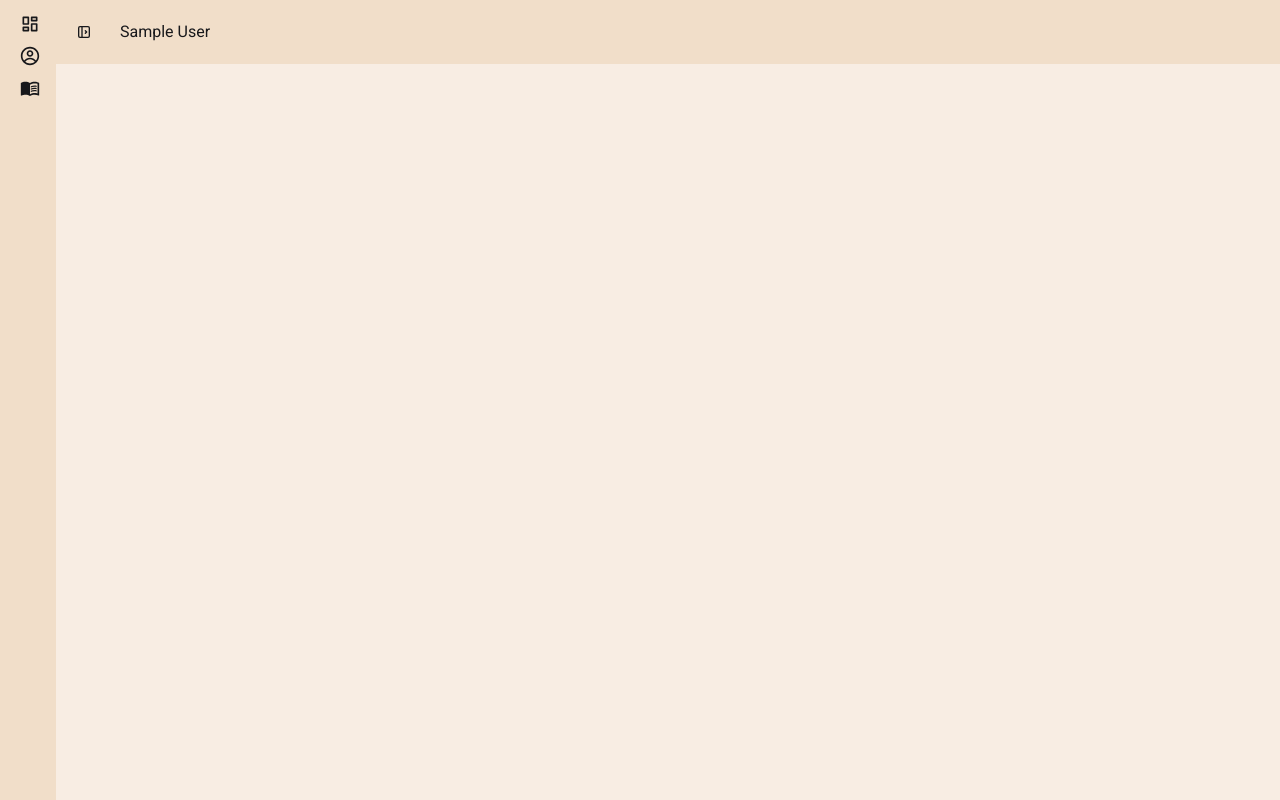
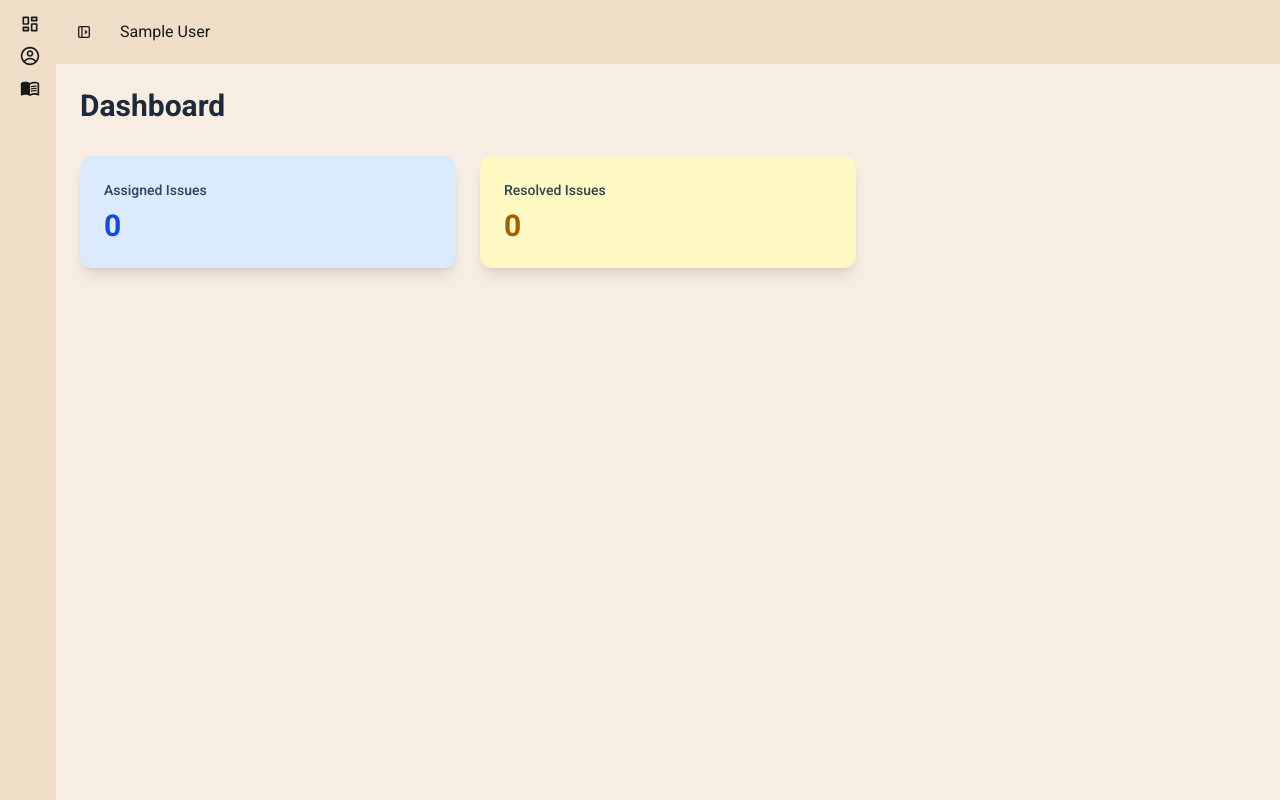
Before and after one commit to moinulhasan45777/InfraFix-Client-React-TanstackQuery, a React (Vite) app: page /dashboard/staff in a window 1280 px wide. Built offline with nearby package versions, Linux system fonts and the light colour scheme; no server answers; sample sign-in values are in the browser's storage.

Commit message:
Added Staff Dashboard

```diff
--- a/src/pages/dashboard/staff/StaffDashboard.jsx
+++ b/src/pages/dashboard/staff/StaffDashboard.jsx
@@ -1,7 +1,52 @@
+import { useQuery } from "@tanstack/react-query";
 import React from "react";
+import useAuth from "../../../hooks/useAuth";
+import useAxiosSecure from "../../../hooks/useAxiosSecure";
 
 const StaffDashboard = () => {
-  return <div></div>;
+  const { user, loading } = useAuth();
+  const axiosSecure = useAxiosSecure();
+  const { data: issues = [] } = useQuery({
+    queryKey: ["Allissues"],
+    queryFn: async () => {
+      const res = await axiosSecure.get(`/issues`);
+      return res.data;
+    },
+  });
+  if (loading) {
+    return <Loading></Loading>;
+  }
+  return (
+    <div className="p-6 max-w-7xl mx-auto space-y-8">
+      <h1 className="text-3xl font-bold text-gray-800">Dashboard</h1>
+
+      <div className="grid grid-cols-1 sm:grid-cols-2 lg:grid-cols-3 gap-6">
+        {/* Total Issues Submitted */}
+        <div className="rounded-xl shadow-lg p-6 bg-blue-100 flex flex-col justify-between">
+          <p className="text-sm font-medium text-gray-700">Assigned Issues</p>
+          <p className="text-3xl font-bold text-blue-700 mt-2">
+            {
+              issues.filter((issue) => issue.assignedStaff == user?.email)
+                .length
+            }
+          </p>
+        </div>
+
+        {/* Pending Issues */}
+        <div className="rounded-xl shadow-lg p-6 bg-yellow-100 flex flex-col justify-between">
+          <p className="text-sm font-medium text-gray-700">Resolved Issues</p>
+          <p className="text-3xl font-bold text-yellow-700 mt-2">
+            {
+              issues.filter(
+                (issue) =>
+                  issue.status == "Pending" &&
+                  issue.assignedStaff == user?.email
+              ).length
+            }
+          </p>
+        </div>
+      </div>
+    </div>
+  );
 };
-
 export default StaffDashboard;
```
